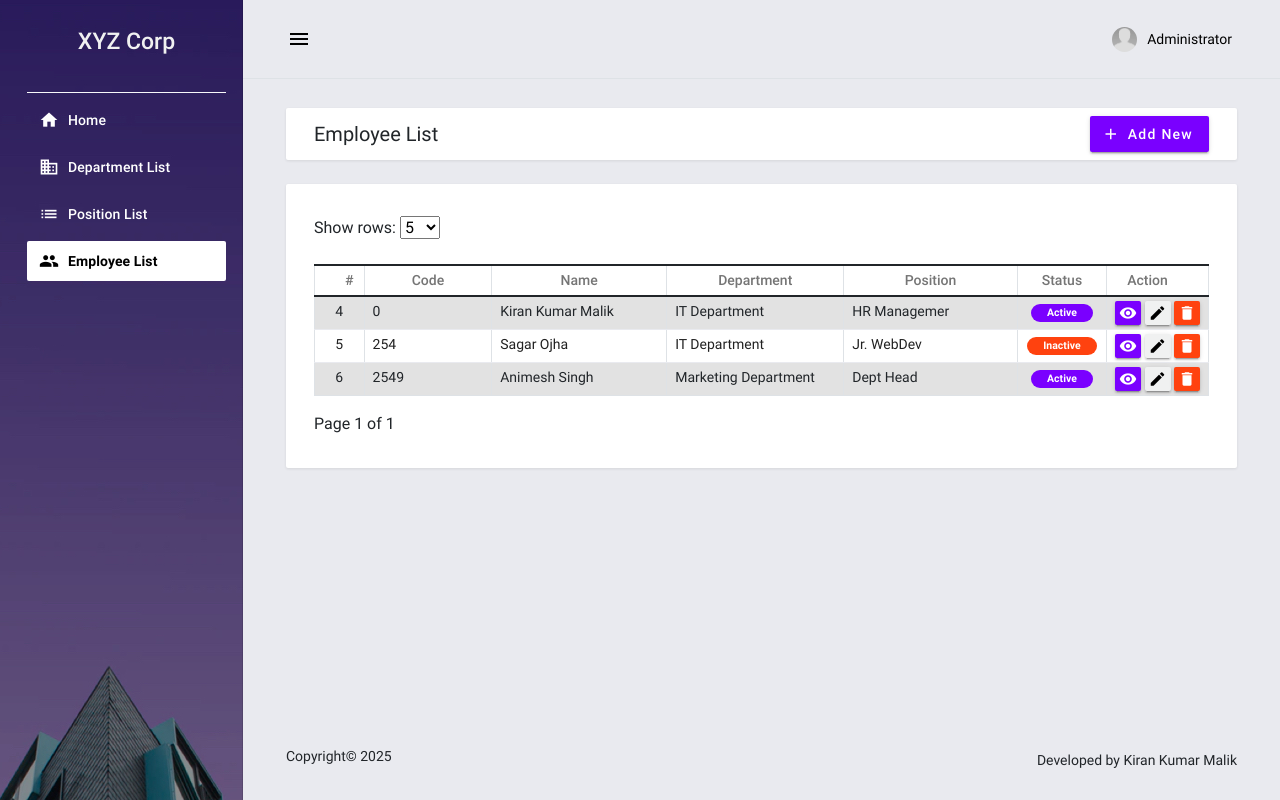
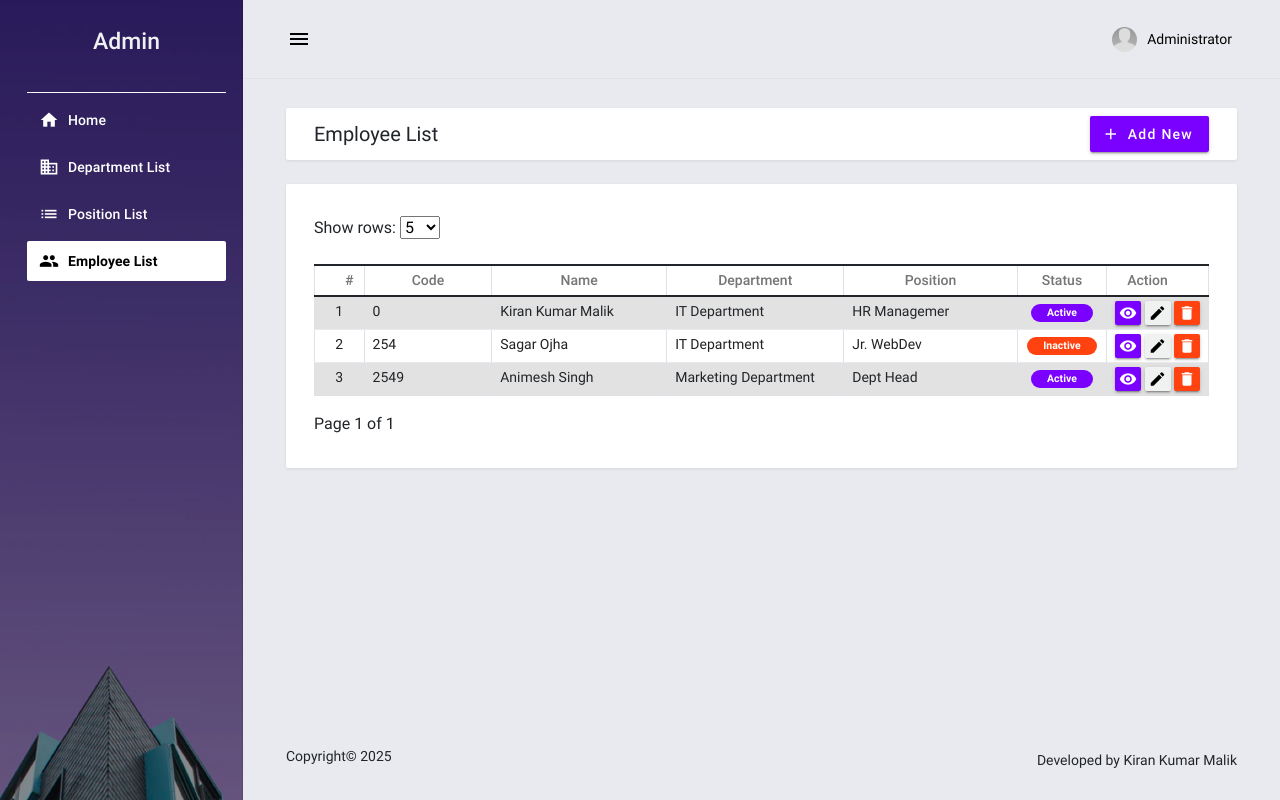
Before and after one commit to KiranKumarMalik/Employee-Management-System-Using-Django, a Django app: page /employees in a window 1280 px wide. Run offline with Django 3.2, Linux system fonts and the light colour scheme; a user stored in the database is signed in; data comes from the database, SQL or seed files in the repository; both versions use the stored data as it was after the commit; some libraries are stand-ins or nearby versions.

Commit message:
new features added to the project

```diff
--- a/employee_information/models.py
+++ b/employee_information/models.py
@@ -25,7 +25,7 @@ class Position(models.Model):
 
 
 class Employees(models.Model):
-    code = models.CharField(max_length=100,blank=True)
+    code = models.CharField(max_length=100,blank=True,unique= True)
     firstname = models.TextField()
     middlename = models.TextField(blank=True,null= True)
     lastname = models.TextField()
--- a/employee_information/templates/employee_information/employees.html
+++ b/employee_information/templates/employee_information/employees.html
@@ -46,7 +46,7 @@
                 <tbody>
                     {% for employee in employees %}
                     <tr>
-                        <td class="px-2 py-1 text-center">{{ employee.id }}</td>
+                        <td class="px-2 py-1 text-center">{{ forloop.counter0|add:employees.start_index }}</td>
                         <td class="px-2 py-1 text-start">{{ employee.code }}</td>
                         <td class="px-2 py-1 text-start">{{ employee.firstname }} {{ employee.middlename }} {{ employee.lastname }}</td>
                         <td class="px-2 py-1 text-start">{{ employee.department_id }}</td>
--- a/employee_information/templates/employee_information/navigation.html
+++ b/employee_information/templates/employee_information/navigation.html
@@ -3,7 +3,7 @@
 <aside class="mdc-drawer mdc-drawer--dismissible mdc-drawer--open">
     <div class="mdc-drawer__header border-bottom border-light">
         <a href="{% url 'home-page' %}" class="brand-logo">
-            <h3 class="text-center text-light">XYZ Corp</h3>
+            <h3 class="text-center text-light">Admin</h3>
         </a>
     </div>
     <div class="mdc-drawer__content">
--- a/employee_information/templates/employee_information/view_employee.html
+++ b/employee_information/templates/employee_information/view_employee.html
@@ -18,7 +18,7 @@
                 <dd class="ps-3 fw-bolder">{{ employee.dob|date:'M d, Y' }}</dd>
                 <dt class="mdc-typography mdc-theme--primary">Email</dt>
                 <dd class="ps-3 fw-bolder">{{ employee.email }}</dd>
-                <dt class="mdc-typography mdc-theme--primary">Contact #</dt>
+                <dt class="mdc-typography mdc-theme--primary">Contact</dt>
                 <dd class="ps-3 fw-bolder">{{ employee.contact }}</dd>
                 <dt class="mdc-typography mdc-theme--primary">Address</dt>
                 <dd class="ps-3 fw-bolder">{{ employee.address }}</dd>
```
Also changed, not shown: db.sqlite3, employee_information/migrations/0006_alter_employees_code.py (added).
